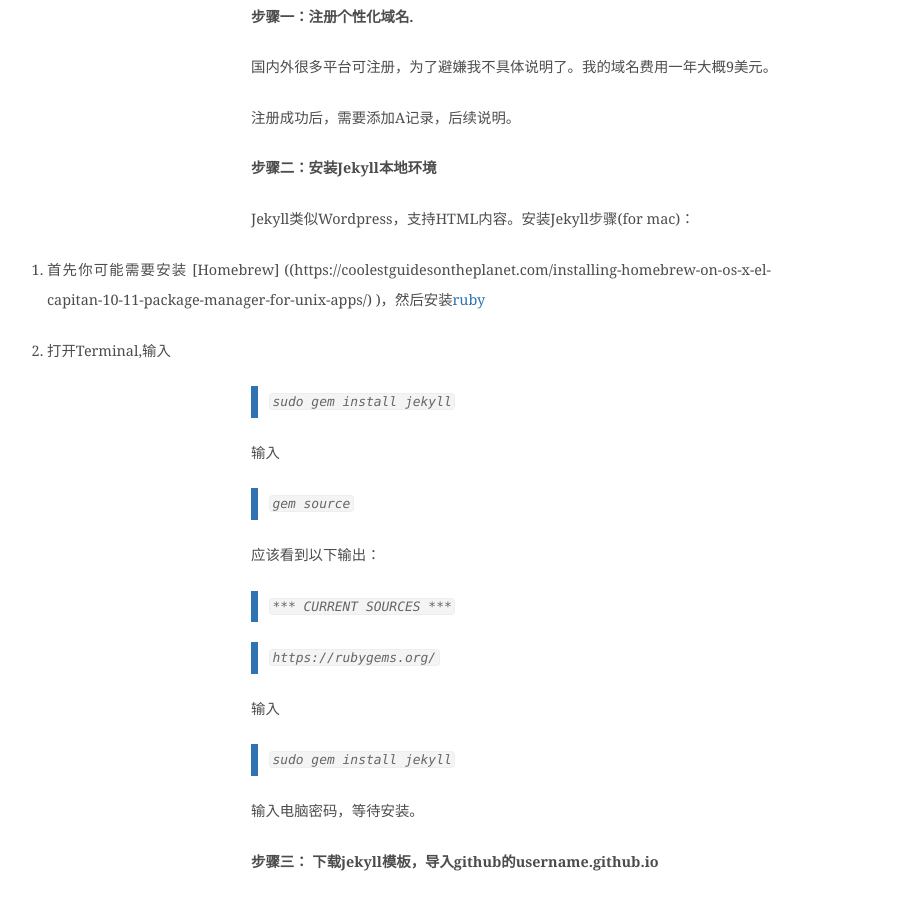
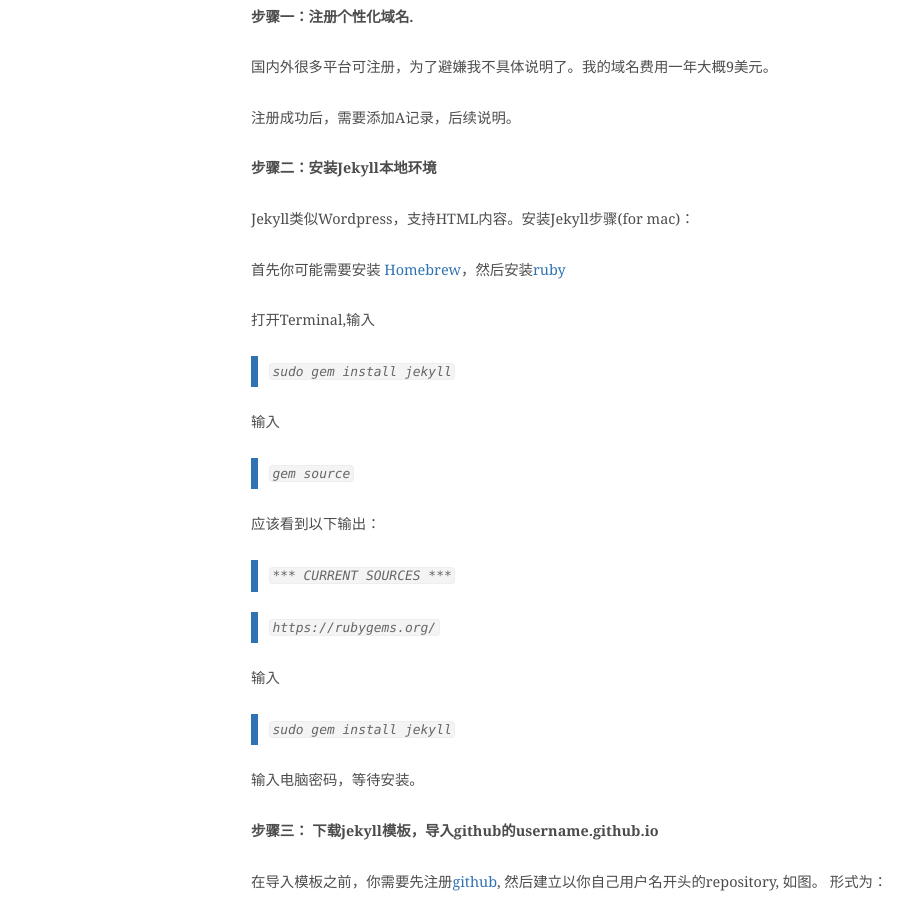
Before and after one commit to shirleysteve/1, a Jekyll site: the page built from _posts/2017-05-03-个人主页怎么做.md, in a window 1280 px wide and 900 px high, scrolled down 333 px. Shown: the whole window, without its empty margins (9-922 px from the left). Built offline with Jekyll 4.4.1, drawn with Linux system fonts in a browser that asks for light colours; nearby versions of some CDN libraries; comment, search, counter and statistics services are not loaded; some of the changed lines change nothing that is shown.

Commit message:
change post

```diff
--- a/_posts/2017-05-03-个人主页怎么做.md
+++ b/_posts/2017-05-03-个人主页怎么做.md
@@ -15,10 +15,9 @@ title: Github&Jekyll成立个人网站
 
 Jekyll类似Wordpress，支持HTML内容。安装Jekyll步骤(for mac)：
 
-1. 首先你可能需要安装 [Homebrew] ((https://coolestguidesontheplanet.com/installing-homebrew-on-os-x-el-capitan-10-11-package-manager-for-unix-apps/)
-)，然后安装[ruby](https://www.ruby-lang.org/zh_tw/documentation/installation/#homebrew)
+首先你可能需要安装 [Homebrew](https://coolestguidesontheplanet.com/installing-homebrew-on-os-x-el-capitan-10-11-package-manager-for-unix-apps/)，然后安装[ruby](https://www.ruby-lang.org/zh_tw/documentation/installation/#homebrew)
 
-2. 打开Terminal,输入
+打开Terminal,输入
 
 > `sudo gem install jekyll`
 
```
